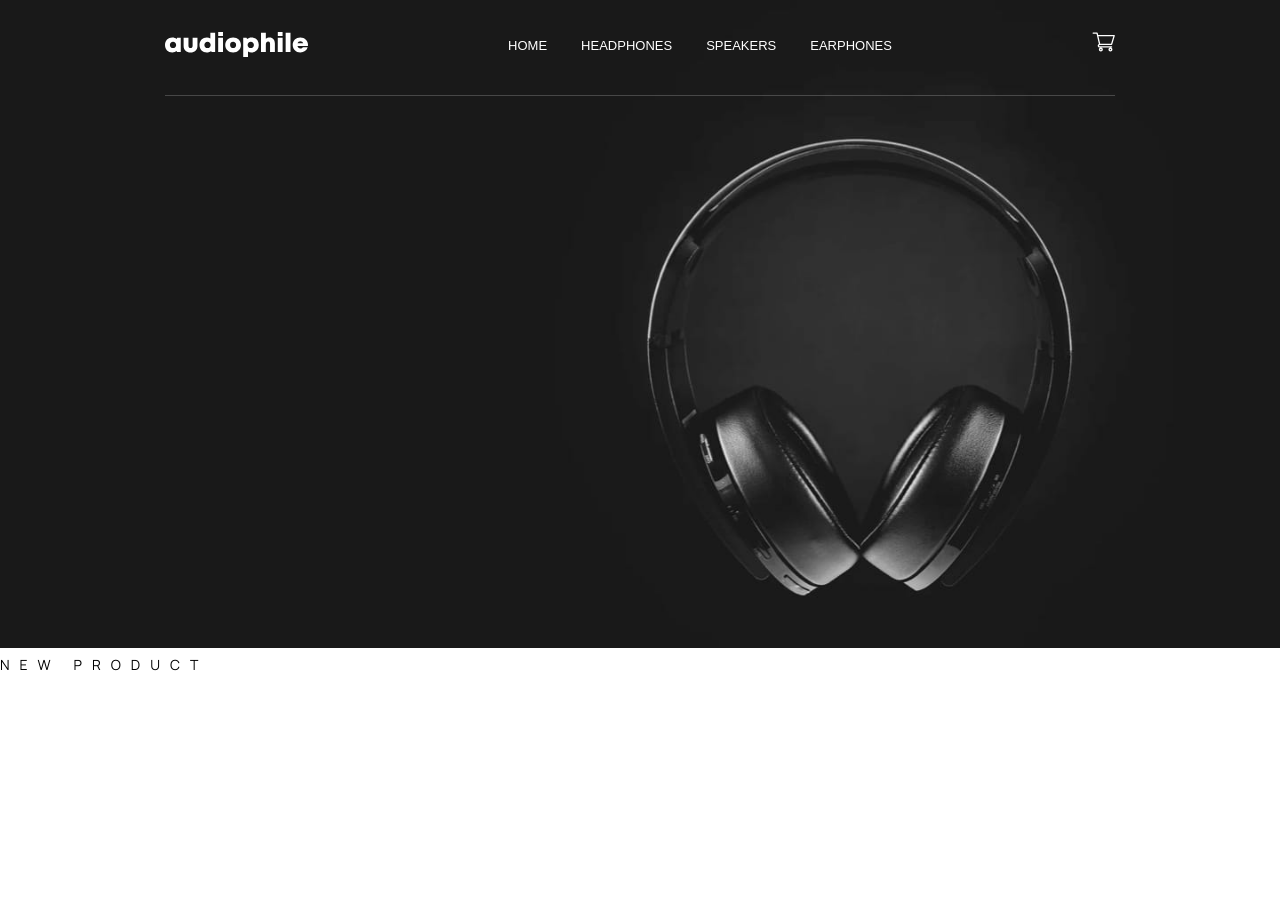
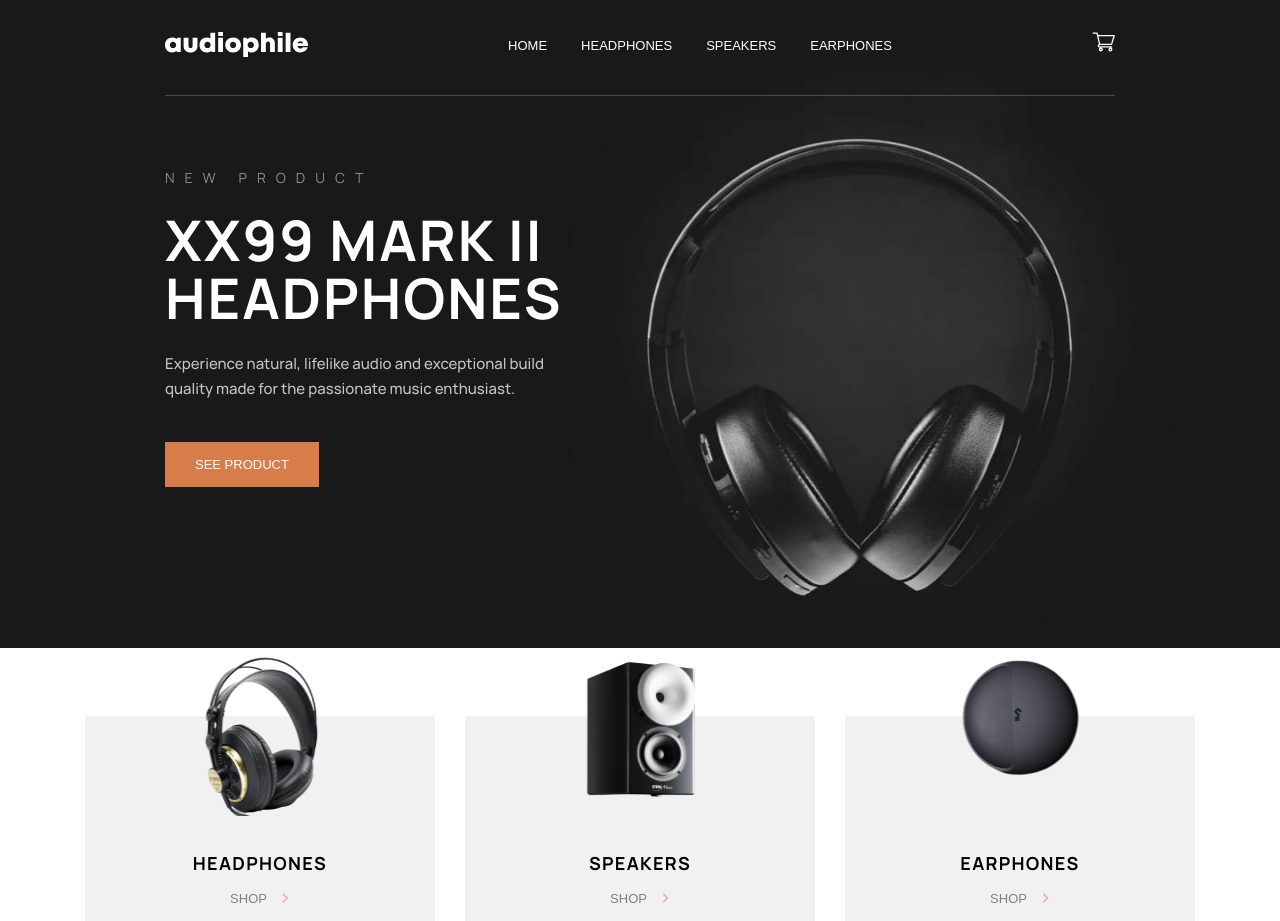
Before and after one commit to ElieB77/audiophile, a Next.js app: page / in a window 1280 px wide. Before the commit the page ends 800 px from the top, so only its background shows below. Built offline with nearby package versions, Linux system fonts and the light colour scheme.

Commit message:
add hero component

```diff
--- a/components/Hero/index.tsx
+++ b/components/Hero/index.tsx
@@ -1,5 +1,6 @@
 import styles from "./styles.module.scss";
 import Image from "next/image";
+import Button from "../Button";
 
 const Hero = () => {
   return (
@@ -14,6 +15,12 @@ const Hero = () => {
       </div>
       <div className={styles.__content}>
         <p className="overline">new product</p>
+        <h1>XX99 Mark II Headphones</h1>
+        <p>
+          Experience natural, lifelike audio and exceptional build quality made
+          for the passionate music enthusiast.
+        </p>
+        <Button btnContent="see product" />
       </div>
     </div>
   );
--- a/components/Hero/styles.module.scss
+++ b/components/Hero/styles.module.scss
@@ -1,7 +1,4 @@
 .__hero {
-  position: absolute;
-  top: 0;
-  left: 0;
   width: 100%;
   .__background {
     & img {
@@ -10,4 +7,22 @@
       object-fit: cover;
     }
   }
+  .__content {
+    position: absolute;
+    top: 50%;
+    transform: translateY(-50%);
+    color: var(--lightest-color);
+    width: 398px;
+    margin-left: 165px;
+    & h1 {
+      margin: 24px 0;
+    }
+    & p:first-child {
+      opacity: 0.5;
+    }
+    & p:nth-of-type(2) {
+      margin-bottom: 40px;
+      opacity: 0.75;
+    }
+  }
 }
--- a/components/Navbar/styles.module.scss
+++ b/components/Navbar/styles.module.scss
@@ -4,7 +4,9 @@
   justify-content: space-between;
   padding: 32px 165px;
   width: 100%;
-  position: relative;
+  position: absolute;
+  top: 0;
+  left: 0;
   background: transparent;
   z-index: 999;
   flex-wrap: wrap;
--- a/pages/index.tsx
+++ b/pages/index.tsx
@@ -31,7 +31,10 @@ export default function Home() {
   return (
     <>
       <Navbar />
-      {/* <div className={styles.__card_categories}>
+      <div style={{ position: "relative" }}>
+        <Hero />
+      </div>
+      <div className={styles.__card_categories}>
         {cardCategoryData.map((card: any, index: number) => {
           console.log(card.imageUrl);
           return (
@@ -45,8 +48,7 @@ export default function Home() {
             />
           );
         })}
-      </div> */}
-      <Hero />
+      </div>
       {/* <Footer
         textContent="Audiophile is an all in one stop to fulfill your audio needs. We're a small team of music lovers and sound specialists who are devoted to helping you get the most out of personal audio. Come and visit our demo facility - we’re open 7 days a week."
         imageSrc="/logo-audiophile.svg"
```
